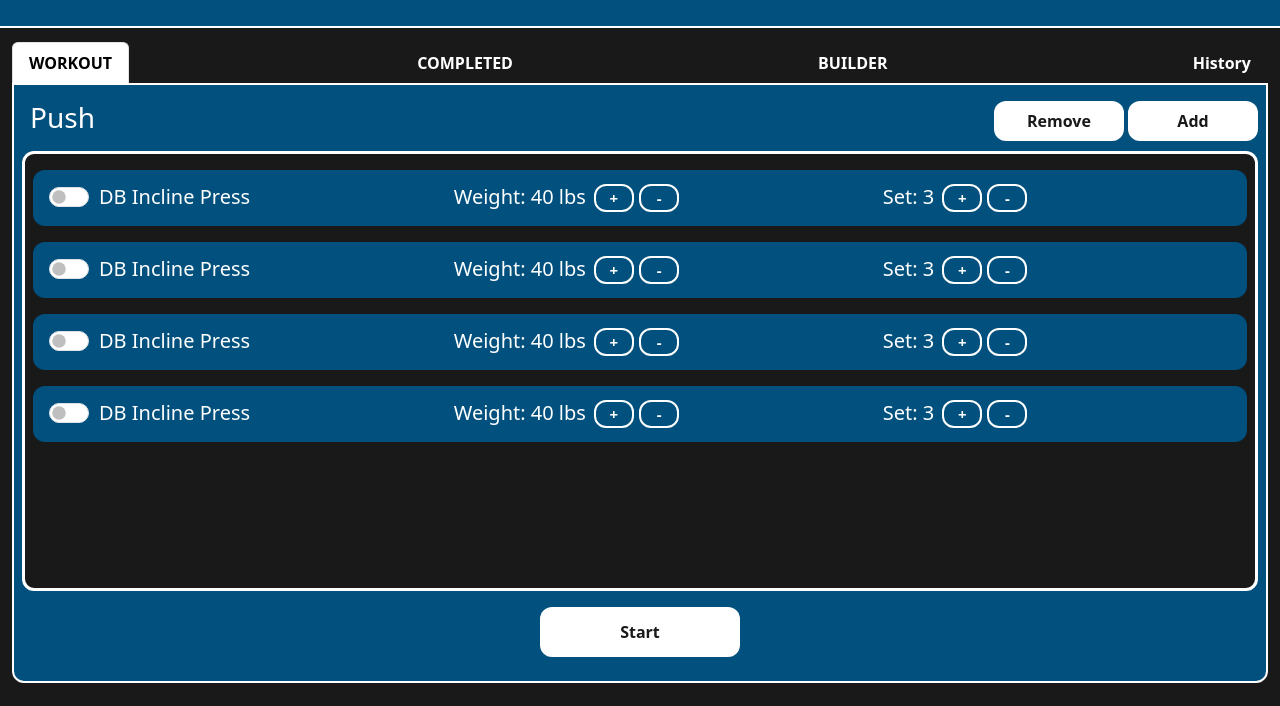
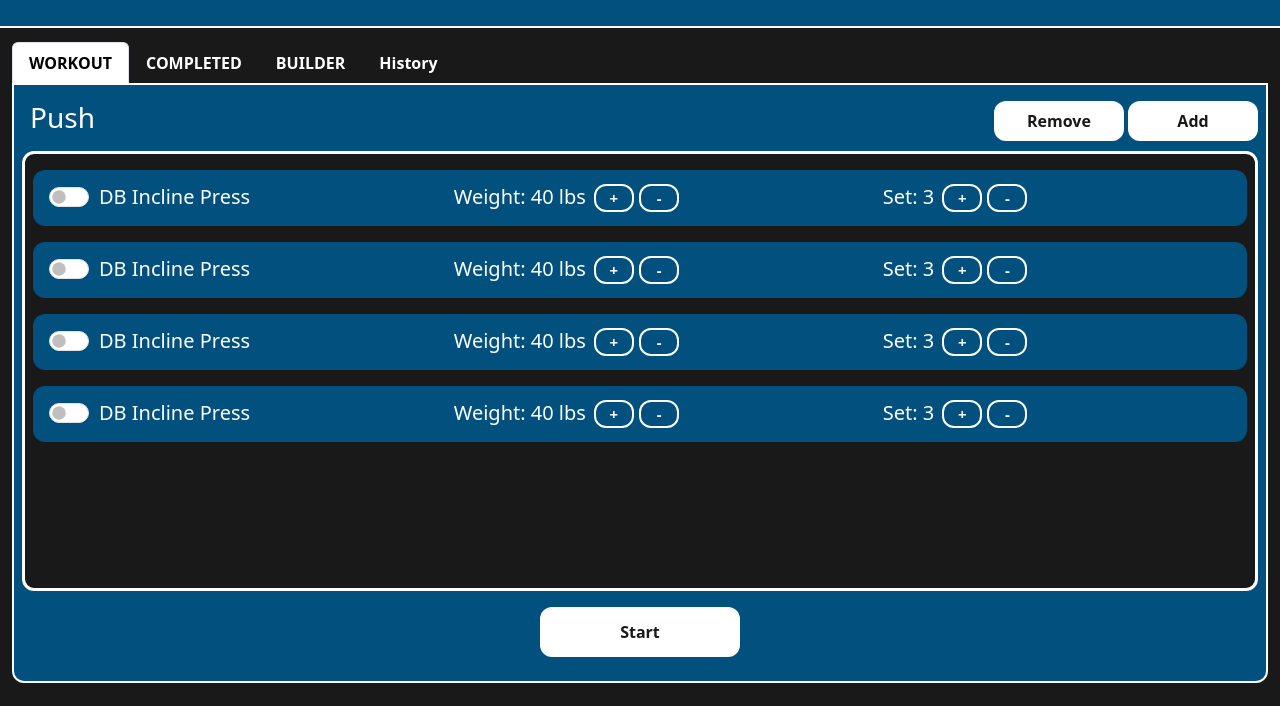
Before and after one commit to MrTindall/Vue-App-Prototype, a plain HTML site: page index.html in a window 1280 px wide. Shown: the part 94-800 px from the top of the page. Drawn offline with nearby package versions, Linux system fonts and the light colour scheme.

Commit message:
removed flex for navtabs

```diff
--- a/index.html
+++ b/index.html
@@ -25,7 +25,7 @@
     </div>
 
     <div class="container-fluid my-3 contentContainer">
-        <ul class="nav nav-tabs workoutTabs d-flex justify-content-between">
+        <ul class="nav nav-tabs workoutTabs">
             <li class="nav-item">
                 <a class="nav-link active" data-bs-toggle="tab" href="#workoutTab">WORKOUT</a>
             </li>
```
